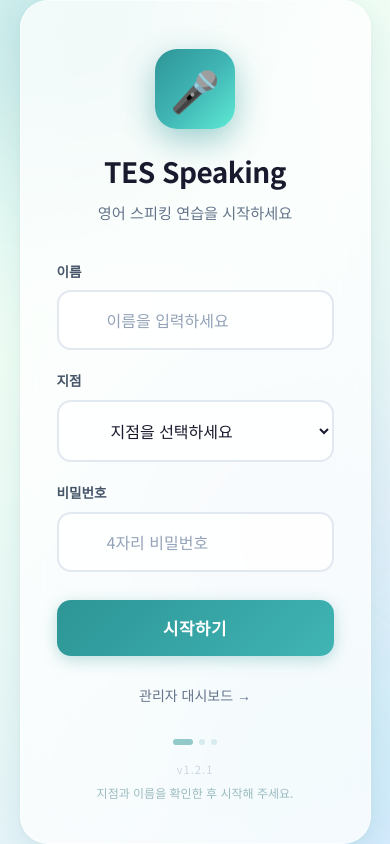
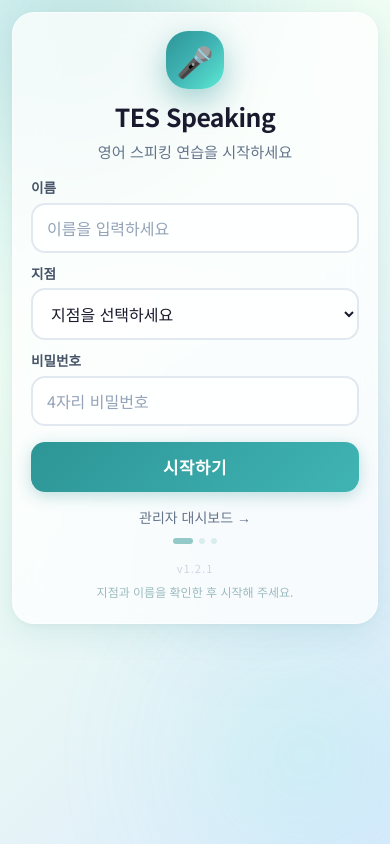
Before and after one commit to TES-EDU/TES_SPEAKING_TEST, a website: page index.html in a window 390 px wide. Drawn offline with nearby package versions, Linux system fonts and the light colour scheme; a web font is replaced by a local one.

Commit message:
Add files via upload

```diff
--- a/index.html
+++ b/index.html
@@ -308,7 +308,44 @@
             border-radius: 4px;
         }
     </style>
+    <style id="tes-mobile-login-fix">
+      /* Login is its own page: no stage navigation before authentication. */
+      html { height: auto; min-height: 100%; overflow-x: hidden; overflow-y: auto; }
+      body { height: auto; min-height: 100dvh; overflow-x: hidden; overflow-y: auto;
+             display: flex; align-items: flex-start; justify-content: center;
+             padding: max(16px, env(safe-area-inset-top)) 12px max(24px, env(safe-area-inset-bottom)); }
+      .login-card { width: 100%; max-width: 420px; margin: auto 0;
+                    padding: 24px 20px 20px; animation: none; }
+      .bg-orb { pointer-events: none; }
+      @media (max-width: 480px) {
+        .login-card { padding: 20px 18px 18px; border-radius: 22px; }
+        .logo-icon { margin-bottom: 10px; }
+        .app-title { margin-bottom: 4px; }
+        .app-subtitle { margin-bottom: 18px; }
+        .form-group { margin-bottom: 14px; }
+        .dots { margin-top: 12px; }
+      }
+      @media (max-height: 700px) {
+        .login-card { margin: 0; }
+        .logo-icon { transform: scale(.85); transform-origin: center; }
+      }
+    </style>
     <link rel="manifest" href="manifest.json">
+<style id="tes-login-viewport-final-fix">
+html, body { height:auto !important; min-height:100% !important; overflow-x:hidden !important; overflow-y:auto !important; }
+body { display:block !important; min-height:100dvh !important; padding:12px 12px 28px !important; -webkit-overflow-scrolling:touch; }
+.login-card { width:100% !important; max-width:420px !important; margin:0 auto !important; padding:18px 18px 22px !important; }
+.logo-icon { width:58px !important; height:58px !important; font-size:30px !important; margin-bottom:8px !important; }
+.app-title { font-size:1.55rem !important; margin-bottom:2px !important; }
+.app-subtitle { margin-bottom:14px !important; }
+.form-group { margin-bottom:10px !important; }
+.form-label { margin-bottom:4px !important; }
+.form-input-styled { padding:11px 14px !important; min-height:46px !important; }
+.btn-login { margin-top:6px !important; padding:13px !important; min-height:48px !important; }
+.link-teacher { display:inline-block; margin-top:14px !important; }
+.dots { margin-top:8px !important; }
+@media (max-height:740px) { .login-card { padding-top:12px !important; } .app-subtitle { margin-bottom:9px !important; } }
+</style>
 </head>
 
 <body>
@@ -546,13 +583,12 @@
     </script>
 
     <script>
-        if ('serviceWorker' in navigator) {
-            window.addEventListener('load', () => {
-                navigator.serviceWorker.register('service-worker.js')
-                    .then(reg => console.log('SW registered'))
-                    .catch(err => console.log('SW registration failed: ', err));
-            });
-        }
+      // Test deployment: avoid serving a stale preview from an older service worker.
+      if ('serviceWorker' in navigator) {
+        navigator.serviceWorker.getRegistrations().then(registrations =>
+          registrations.forEach(reg => reg.unregister())
+        ).catch(() => {});
+      }
     </script>
 </body>
 
```
Also changed, not shown: dist/index.html.
